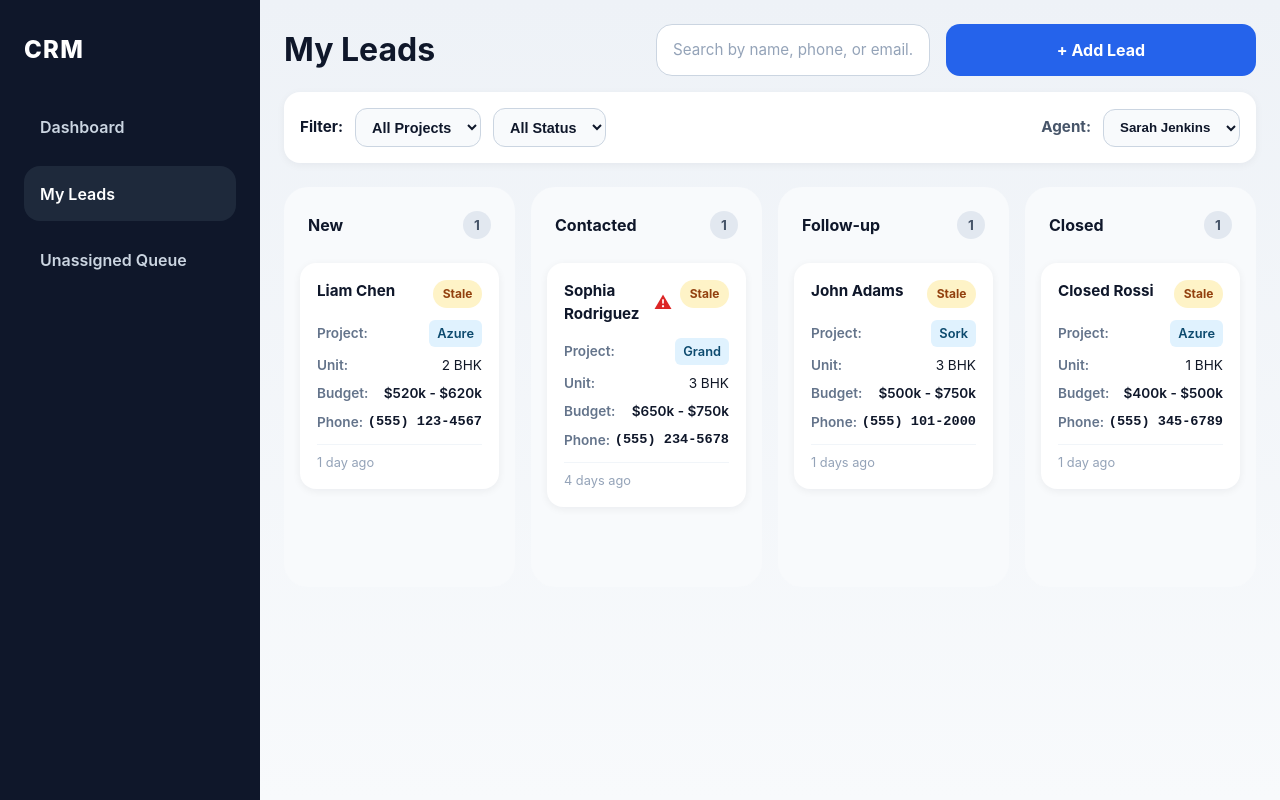
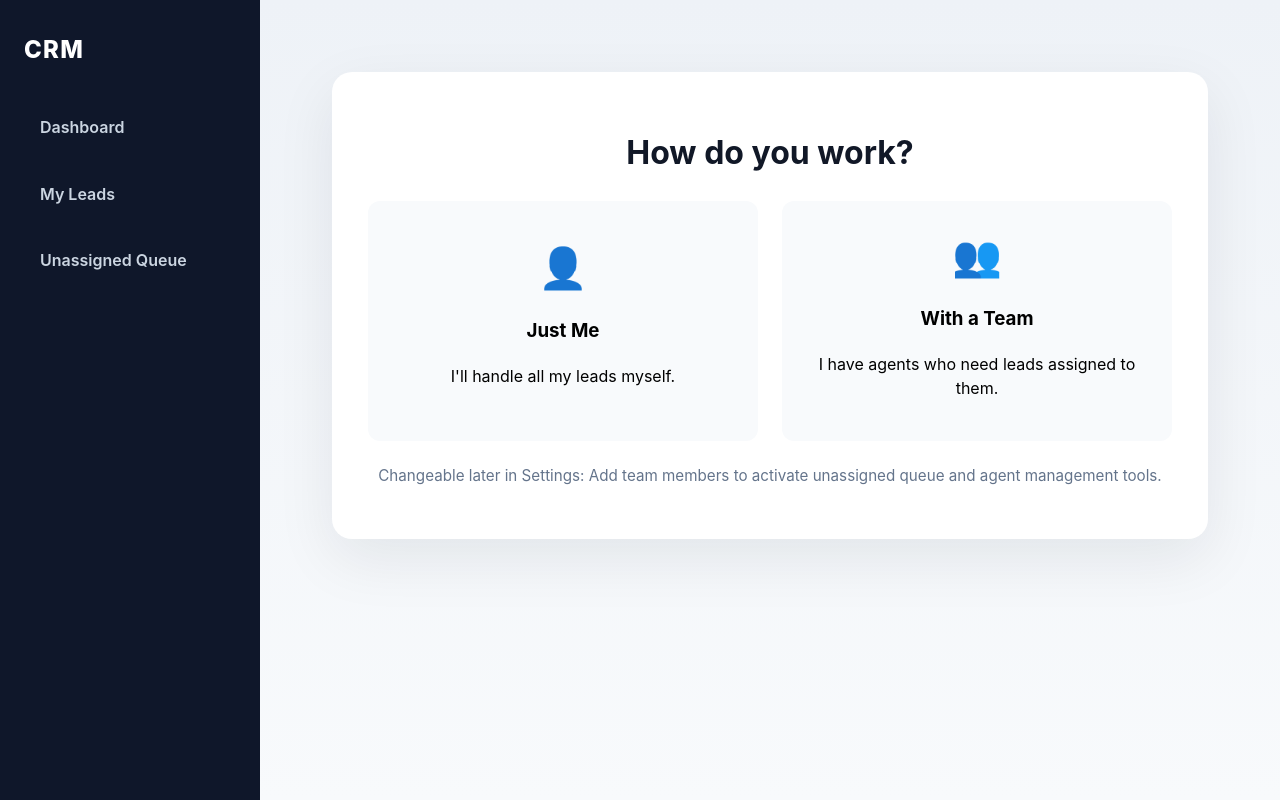
Before and after one commit to PrashantFarne/Real, a React (Vite) app in the folder UI/: page /onboarding in a window 1280 px wide. Before the commit this address led to /leads. Built offline with nearby package versions, Linux system fonts and the light colour scheme.

Commit message:
Changes for admin screen

```diff
--- a/UI/src/App.jsx
+++ b/UI/src/App.jsx
@@ -5,6 +5,8 @@ import LeadsPage from './pages/LeadsPage'
 import AddLeadPage from './pages/AddLeadPage'
 import LeadDetailPage from './pages/LeadDetailPage'
 import UnassignedQueuePage from './pages/UnassignedQueuePage'
+import OnboardingPage from './pages/OnboardingPage'
+import TeamSetupPage from './pages/TeamSetupPage'
 import LoginPage from './pages/LoginPage'
 
 function App() {
@@ -15,6 +17,8 @@ function App() {
         <Route path="dashboard" element={<DashboardPage />} />
         <Route path="leads" element={<LeadsPage />} />
         <Route path="unassigned" element={<UnassignedQueuePage />} />
+        <Route path="onboarding" element={<OnboardingPage />} />
+        <Route path="team-setup" element={<TeamSetupPage />} />
         <Route path="add-lead" element={<AddLeadPage />} />
         <Route path="lead/:id" element={<LeadDetailPage />} />
       </Route>
--- a/UI/src/index.css
+++ b/UI/src/index.css
@@ -158,11 +158,17 @@ body {
 
 .funnel-widget {
   display: grid;
-  gap: 1.5rem;
+  grid-template-columns: repeat(4, minmax(0, 1fr));
+  gap: 1rem;
 }
 
 .funnel-item {
-  display: grid;
+  background: #ffffff;
+  border-radius: 16px;
+  padding: 1rem;
+  box-shadow: 0 8px 24px rgba(15, 23, 42, 0.06);
+  display: flex;
+  flex-direction: column;
   gap: 0.75rem;
 }
 
@@ -170,6 +176,7 @@ body {
   display: flex;
   justify-content: space-between;
   align-items: center;
+  gap: 0.5rem;
 }
 
 .funnel-label {
@@ -182,35 +189,55 @@ body {
 .funnel-count {
   display: block;
   color: #64748b;
-  font-size: 0.85rem;
-  margin-top: 0.2rem;
+  font-size: 0.9rem;
+  margin-top: 0.15rem;
 }
 
 .funnel-percentage {
   font-weight: 700;
   color: #0f172a;
-  font-size: 1.1rem;
+  font-size: 1rem;
 }
 
 .funnel-bar-container {
   width: 100%;
-  height: 32px;
+  height: 36px;
   background: #f1f5f9;
-  border-radius: 16px;
+  border-radius: 12px;
   overflow: hidden;
 }
 
 .funnel-bar-fill {
   height: 100%;
-  border-radius: 16px;
-  transition: width 0.3s ease;
+  border-radius: 12px;
+  transition: width 0.35s ease;
   display: flex;
   align-items: center;
   justify-content: flex-end;
-  padding-right: 0.75rem;
+  padding-right: 0.6rem;
   color: #ffffff;
   font-weight: 700;
   font-size: 0.85rem;
+}
+
+@media (max-width: 1024px) {
+  .funnel-widget {
+    grid-template-columns: repeat(2, minmax(0, 1fr));
+  }
+}
+
+@media (max-width: 640px) {
+  .funnel-widget {
+    grid-template-columns: 1fr;
+  }
+
+  .funnel-bar-container {
+    height: 28px;
+  }
+
+  .funnel-item {
+    padding: 0.75rem;
+  }
 }
 
 .attention-list {
@@ -1721,3 +1748,105 @@ button {
     gap: 0.5rem;
   }
 }
+
+/* Onboarding Page */
+.onboarding-shell {
+  display: flex;
+  align-items: center;
+  justify-content: center;
+  padding: 3rem;
+}
+
+.onboarding-card {
+  max-width: 920px;
+  width: 100%;
+  background: #ffffff;
+  border-radius: 20px;
+  padding: 2.25rem;
+  box-shadow: 0 20px 60px rgba(15,23,42,0.08);
+  text-align: center;
+}
+
+.onboarding-cards {
+  display: grid;
+  grid-template-columns: repeat(2, minmax(0, 1fr));
+  gap: 1.5rem;
+  margin: 1.5rem 0;
+}
+
+.onboarding-option {
+  background: #f8fafc;
+  border-radius: 12px;
+  padding: 1.5rem;
+  border: 1px solid transparent;
+  cursor: pointer;
+  transition: transform 0.18s ease, box-shadow 0.18s ease, border-color 0.18s ease;
+}
+
+.onboarding-option:hover { transform: translateY(-4px); box-shadow: 0 12px 30px rgba(15,23,42,0.06); }
+
+.onboarding-option.selected {
+  background: #ffffff;
+  border-color: #c7e0ff;
+  box-shadow: 0 18px 36px rgba(15,23,42,0.09);
+}
+
+.option-icon { font-size: 2.5rem; margin-bottom: 0.5rem; }
+
+.onboarding-note { color: #64748b; font-size: 0.95rem; margin-top: 1rem; }
+
+.invite-modal {
+  position: fixed;
+  right: 20px;
+  top: 120px;
+}
+
+.invite-box {
+  background: #ffffff;
+  padding: 1rem;
+  border-radius: 12px;
+  box-shadow: 0 12px 36px rgba(15,23,42,0.12);
+  min-width: 260px;
+}
+
+.invite-box h4 { margin: 0 0 0.5rem 0 }
+.invite-box label { display: block; margin-bottom: 0.5rem; font-size: 0.85rem }
+.invite-box input { width: 100%; padding: 0.5rem; border-radius: 8px; border: 1px solid #e2e8f0; margin-top: 0.25rem }
+.invite-actions { display: flex; gap: 0.5rem; justify-content: flex-end; margin-top: 0.5rem }
+
+.team-list { margin-top: 1rem; text-align: left }
+.team-list ul { padding-left: 1rem; margin: 0 }
+
+@media (max-width: 800px) {
+  .onboarding-cards { grid-template-columns: 1fr }
+  .invite-modal { position: static; margin-top: 1rem }
+  .onboarding-shell { padding: 1rem }
+}
+
+/* Team Setup form styles */
+.team-setup-shell {
+  display: flex;
+  align-items: center;
+  justify-content: center;
+  padding: 2rem;
+}
+
+.team-form-card {
+  width: min(720px, 100%);
+  background: #ffffff;
+  border-radius: 16px;
+  padding: 1.5rem;
+  box-shadow: 0 18px 40px rgba(15,23,42,0.08);
+}
+
+.team-form h2 { margin: 0 0 0.5rem 0 }
+.help-text { color: #64748b; margin-bottom: 1rem }
+.team-form label { display: block; margin-bottom: 0.75rem; font-weight: 600 }
+.team-form input { width: 100%; padding: 0.6rem 0.75rem; border-radius: 10px; border: 1px solid #e2e8f0; margin-top: 0.35rem }
+.form-actions { display: flex; justify-content: flex-end; gap: 0.75rem; margin-top: 1rem }
+
+@media (max-width: 640px) {
+  .team-form-card { padding: 1rem }
+  .form-actions { flex-direction: column-reverse }
+  .form-actions .primary-button { width: 100% }
+}
--- a/UI/src/pages/DashboardPage.jsx
+++ b/UI/src/pages/DashboardPage.jsx
@@ -24,7 +24,7 @@ export default function DashboardPage() {
         <div className="dashboard-panel dashboard-panel--wide">
           <div className="panel-header">
             <div>
-              <h2>Funnel Widget</h2>
+              <h2>Leads</h2>
               <p>Current sales pipeline overview</p>
             </div>
             <button className="small-button">Funnel Insights</button>
--- /dev/null
+++ b/UI/src/pages/OnboardingPage.jsx
@@ -0,0 +1,44 @@
+import { useState } from 'react'
+import { useNavigate } from 'react-router-dom'
+
+export default function OnboardingPage() {
+  const [mode, setMode] = useState(null) // 'solo' | 'team'
+  const navigate = useNavigate()
+
+  function selectMode(m) {
+    setMode(m)
+    if (m === 'team') navigate('/team-setup')
+  }
+
+  return (
+    <main className="onboarding-shell">
+      <div className="onboarding-card">
+        <h1>How do you work?</h1>
+
+        <div className="onboarding-cards">
+          <button
+            className={`onboarding-option ${mode === 'solo' ? 'selected' : ''}`}
+            onClick={() => selectMode('solo')}
+            aria-pressed={mode === 'solo'}
+          >
+            <div className="option-icon">👤</div>
+            <h3>Just Me</h3>
+            <p>I'll handle all my leads myself.</p>
+          </button>
+
+          <button
+            className={`onboarding-option ${mode === 'team' ? 'selected' : ''}`}
+            onClick={() => selectMode('team')}
+            aria-pressed={mode === 'team'}
+          >
+            <div className="option-icon">👥</div>
+            <h3>With a Team</h3>
+            <p>I have agents who need leads assigned to them.</p>
+          </button>
+        </div>
+
+        <p className="onboarding-note">Changeable later in Settings: Add team members to activate unassigned queue and agent management tools.</p>
+      </div>
+    </main>
+  )
+}
--- /dev/null
+++ b/UI/src/pages/TeamSetupPage.jsx
@@ -0,0 +1,58 @@
+import { useState } from 'react'
+import { useNavigate } from 'react-router-dom'
+
+export default function TeamSetupPage() {
+  const [agent1, setAgent1] = useState('')
+  const [agent2, setAgent2] = useState('')
+  const [agent3, setAgent3] = useState('')
+  const [error, setError] = useState('')
+  const navigate = useNavigate()
+
+  function handleSubmit(e) {
+    e.preventDefault()
+    if (!agent1.trim()) {
+      setError('First agent name is required')
+      return
+    }
+    // For now we simply navigate to Unassigned Queue after setup
+    // In a real app we'd persist these agents to backend
+    navigate('/unassigned')
+  }
+
+  return (
+    <main className="team-setup-shell">
+      <div className="team-form-card">
+        <h2>Add Your Team Members</h2>
+        <p className="help-text">Enter up to three agent names. First agent is required.</p>
+
+        <form onSubmit={handleSubmit} className="team-form">
+          <label>
+            Agent 1 (required)
+            <input value={agent1} onChange={(e) => setAgent1(e.target.value)} placeholder="e.g. Sarah Jenkins" />
+          </label>
+
+          <label>
+            Agent 2 (optional)
+            <input value={agent2} onChange={(e) => setAgent2(e.target.value)} placeholder="e.g. John Doe" />
+          </label>
+
+          <label>
+            Agent 3 (optional)
+            <input value={agent3} onChange={(e) => setAgent3(e.target.value)} placeholder="e.g. Alice Smith" />
+          </label>
+
+          {error && <p className="error-message">{error}</p>}
+
+          <div className="form-actions">
+            <button type="button" className="outline-button" onClick={() => navigate(-1)}>
+              Back
+            </button>
+            <button type="submit" className="primary-button">
+              Continue
+            </button>
+          </div>
+        </form>
+      </div>
+    </main>
+  )
+}
--- a/UI/src/utils/dashboardData.js
+++ b/UI/src/utils/dashboardData.js
@@ -14,6 +14,16 @@ export const dashboardStats = [
     value: '55',
   },
   {
+    title: 'Leads Booked This Month',
+    value: '30',
+    extra: '+10% vs last month',
+  },
+    {
+    title: 'Leads Booked This Month',
+    value: '30',
+    extra: '+10% vs last month',
+  },
+    {
     title: 'Leads Booked This Month',
     value: '30',
     extra: '+10% vs last month',
```
